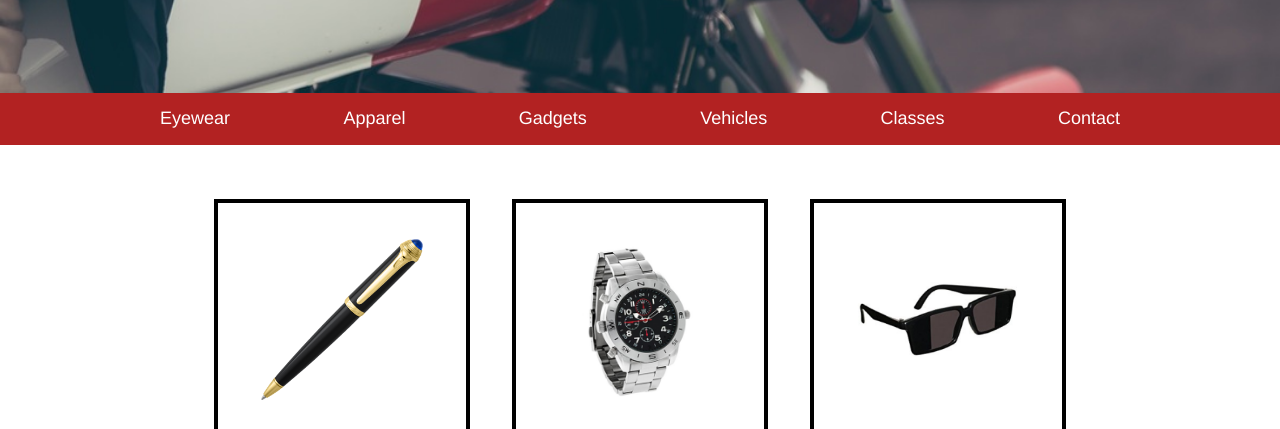
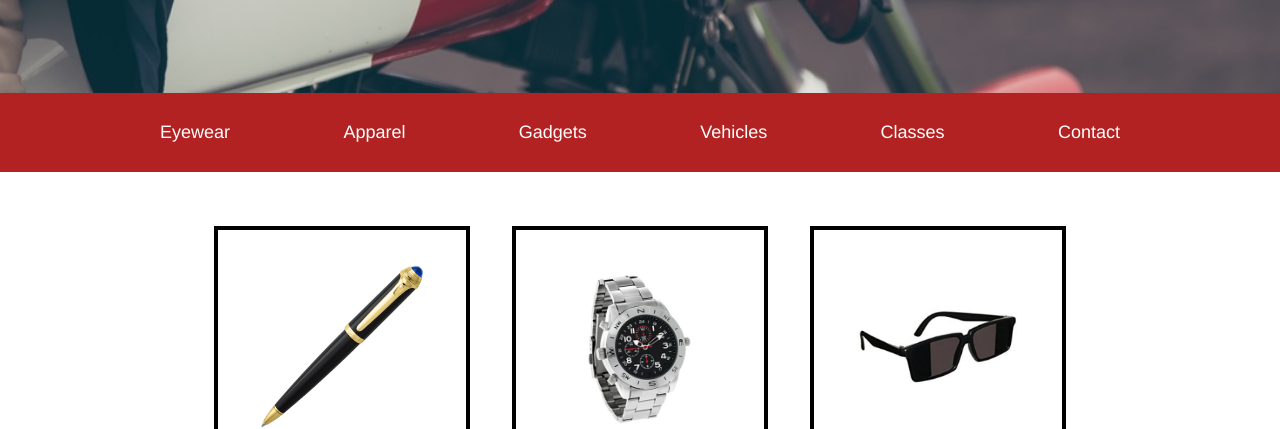
Before and after one commit to JamesC1103/SecretAgentSupply, a plain HTML site: page index.html in a window 1280 px wide. Shown: the part 408-837 px from the top of the page. Drawn offline with Linux system fonts and the light colour scheme.

Commit message:
Add more styling fixes

```diff
--- a/resources/css/style.css
+++ b/resources/css/style.css
@@ -105,6 +105,7 @@ nav ul {
   display: flex;
   justify-content: space-between;
   align-items: center;
+  padding: 0.75rem 0;
 }
 
 .mobile-nav {
```
Also changed, not shown: index.html (+9 -3 lines).
